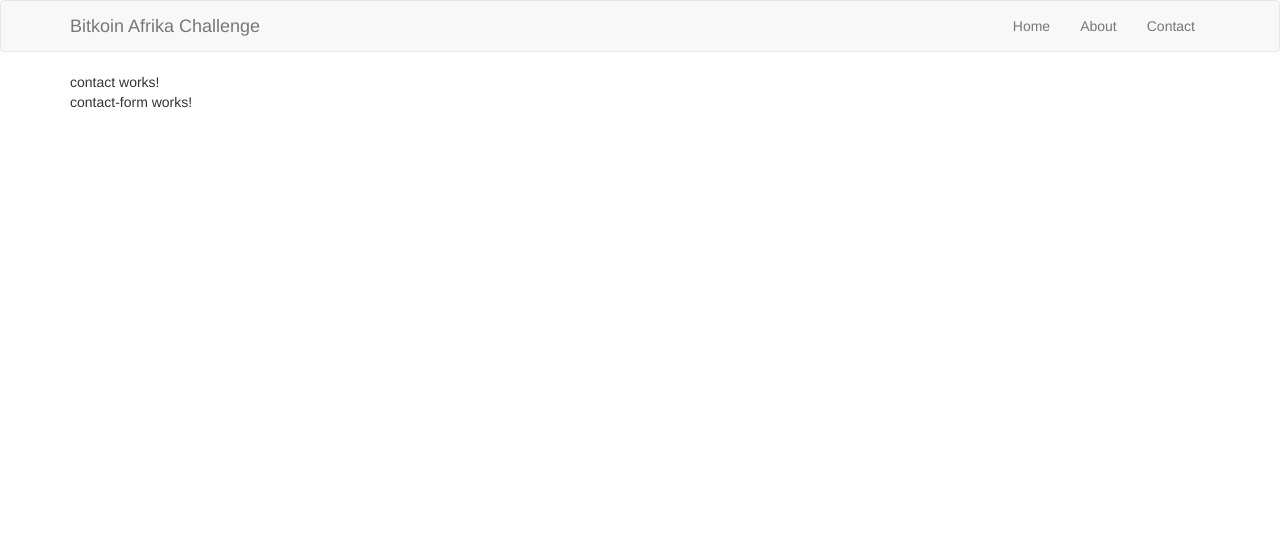
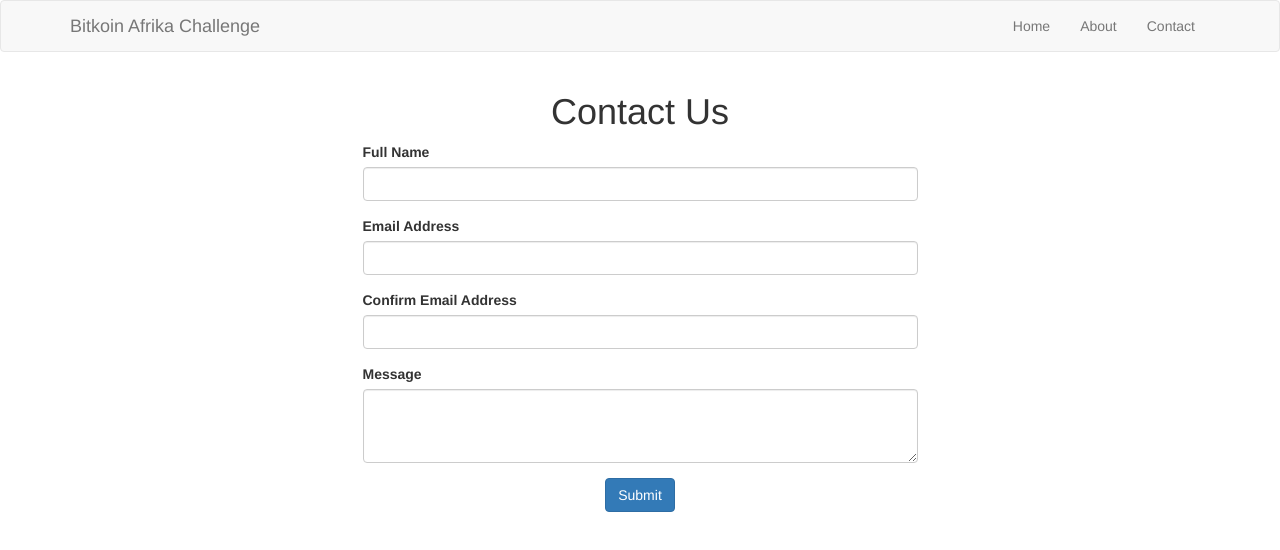
Before and after one commit to olufotebig/bitkoin-afrika-challenge, an Angular app: page /contact in a window 1280 px wide. Shown: the top 550 px of the page. Built offline with nearby package versions, Linux system fonts and the light colour scheme.

Commit message:
add contact form: fixes #3

```diff
--- a/src/app/contact-form/contact-form.component.html
+++ b/src/app/contact-form/contact-form.component.html
@@ -1,3 +1,29 @@
-<p>
-  contact-form works!
-</p>
+<div class="row">
+  <div class="col-sm-6 col-sm-offset-3">
+    <form>
+      <div class="form-group">
+        <label for="fullname">Full Name</label>
+        <input type="text" class="form-control" name="fullname" id="fullname" [(ngModel)]="model.fullname" required>
+      </div>
+      <div class="form-group">
+        <label for="email">Email Address</label>
+        <input type="email" class="form-control" name="email" id="email" [(ngModel)]="model.email" required>
+      </div>
+      <div class="form-group">
+          <label for="confirmemail">Confirm Email Address</label>
+          <input type="email" class="form-control" name="confirmemail" id="confirmemail" [(ngModel)]="model.confirmemail" required>
+        </div>
+
+
+      <div class="form-group">
+        <label for="message">Message</label>
+        <textarea class="form-control" rows="3" name="message" id="message" [(ngModel)]="model.message"></textarea>
+      </div>
+
+      <div class="text-center">
+          <button type="submit" class="btn btn-primary">Submit</button>
+      </div>
+
+    </form>
+  </div>
+</div>
--- a/src/app/contact-form/contact-form.component.ts
+++ b/src/app/contact-form/contact-form.component.ts
@@ -1,4 +1,5 @@
 import { Component, OnInit } from '@angular/core';
+import { Contact } from './contact';
 
 @Component({
   selector: 'app-contact-form',
@@ -6,8 +7,11 @@ import { Component, OnInit } from '@angular/core';
   styleUrls: ['./contact-form.component.css']
 })
 export class ContactFormComponent implements OnInit {
+  model:Contact;
 
-  constructor() { }
+  constructor() {
+    this.model = new Contact('', '', '', '');
+  }
 
   ngOnInit() {
   }
--- /dev/null
+++ b/src/app/contact-form/contact.ts
@@ -0,0 +1,3 @@
+export class Contact {
+  constructor(fullname: string, email: string, confirmemail: string, message: string) { }
+}
--- a/src/app/contact/contact.component.html
+++ b/src/app/contact/contact.component.html
@@ -1,4 +1,2 @@
-<p>
-  contact works!
-  <app-contact-form></app-contact-form>
-</p>
+<h1 class="text-center">Contact Us</h1>
+<app-contact-form></app-contact-form>
--- a/src/app/contact/contact.module.ts
+++ b/src/app/contact/contact.module.ts
@@ -1,4 +1,5 @@
 import { NgModule }       from '@angular/core';
+import { FormsModule } from '@angular/forms';
 
 import { ContactComponent }  from './contact.component';
 import { ContactFormComponent } from '../contact-form/contact-form.component';
@@ -8,6 +9,7 @@ import { ContactRoutingModule } from './contact-routing.module';
 
 @NgModule({
   imports: [
+    FormsModule,
     ContactRoutingModule
   ],
   declarations: [
```
